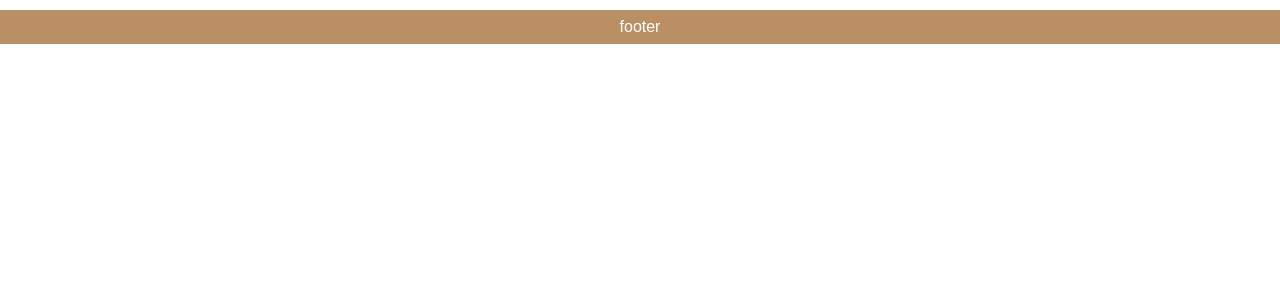
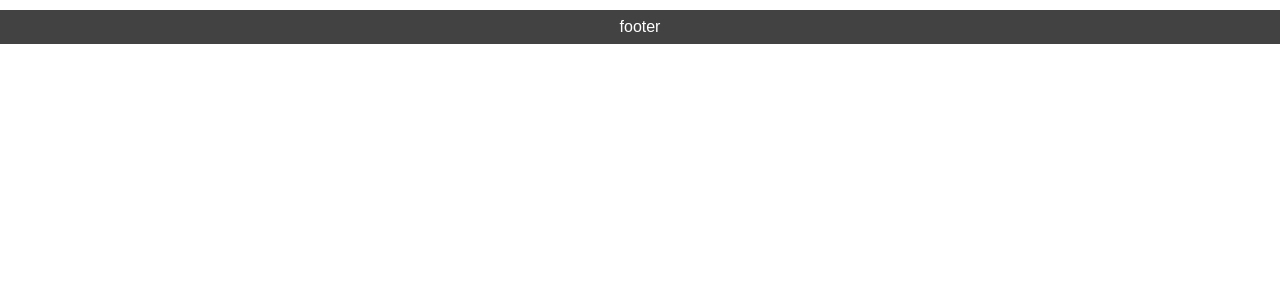
Before and after one commit to AndreasGustafsson88/Webbramverk_discgolf, a Flask app: page / in a window 1280 px wide. Shown: the part 58-358 px from the top of the page. Run offline with Flask 2, Linux system fonts and the light colour scheme.

Commit message:
minor adjustment

```diff
--- a/app.py
+++ b/app.py
@@ -2,7 +2,7 @@ from flask import Flask, render_template
 
 app = Flask(__name__,
             static_url_path="",
-            static_folder="/app/UI/static")
+            static_folder="")
 
 
 @app.route('/')
--- a/app/UI/static/css/layout.css
+++ b/app/UI/static/css/layout.css
@@ -1,5 +1,5 @@
 #page-footer {
-    background-color: #b98f63;
+    background-color: #434242;
     margin-top: 10px;
     padding-top: 5px;
     padding-bottom: 5px;
--- a/templates/base_logged_out.html
+++ b/templates/base_logged_out.html
@@ -8,13 +8,17 @@
 
     <!-- Bootstrap CSS -->
     <link rel="stylesheet" href="https://cdn.jsdelivr.net/npm/bootstrap@4.5.3/dist/css/bootstrap.min.css" integrity="sha384-TX8t27EcRE3e/ihU7zmQxVncDAy5uIKz4rEkgIXeMed4M0jlfIDPvg6uqKI2xXr2" crossorigin="anonymous">
-      <link rel="stylesheet" href="/static/css/layout.css">
-    <title>Discgolf Rating System!</title>
+
+    <!-- CSS file for styling -->
+    <link rel="stylesheet" href="{{ url_for("static", filename="app/UI/static/css/layout.css") }}">
+
+    <title>{% block title %}{% endblock %}</title>
   </head>
+
   <body>
     <nav class="navbar navbar-expand-lg navbar-dark bg-dark">
         <a class="navbar-brand" href="#">
-      <img src="/static/assets/img/UDisc_Logo_Full_White.svg" alt="" height="30rem">
+            <img src="../app/UI/static/assets/img/UDisc_Logo_Full_White.svg" alt="" height="30rem">
         </a>
       <button class="navbar-toggler" type="button" data-toggle="collapse" data-target="#navbarSupportedContent" aria-controls="navbarSupportedContent" aria-expanded="false" aria-label="Toggle navigation">
         <span class="navbar-toggler-icon"></span>
@@ -48,6 +52,7 @@
             </div>
         </div>
     </footer>
+
     <!-- Option 1: jQuery and Bootstrap Bundle (includes Popper) -->
     <script src="https://code.jquery.com/jquery-3.5.1.slim.min.js" integrity="sha384-DfXdz2htPH0lsSSs5nCTpuj/zy4C+OGpamoFVy38MVBnE+IbbVYUew+OrCXaRkfj" crossorigin="anonymous"></script>
     <script src="https://cdn.jsdelivr.net/npm/bootstrap@4.5.3/dist/js/bootstrap.bundle.min.js" integrity="sha384-ho+j7jyWK8fNQe+A12Hb8AhRq26LrZ/JpcUGGOn+Y7RsweNrtN/tE3MoK7ZeZDyx" crossorigin="anonymous"></script>
```
Lines whose indentation alone changed are shown as unchanged.
